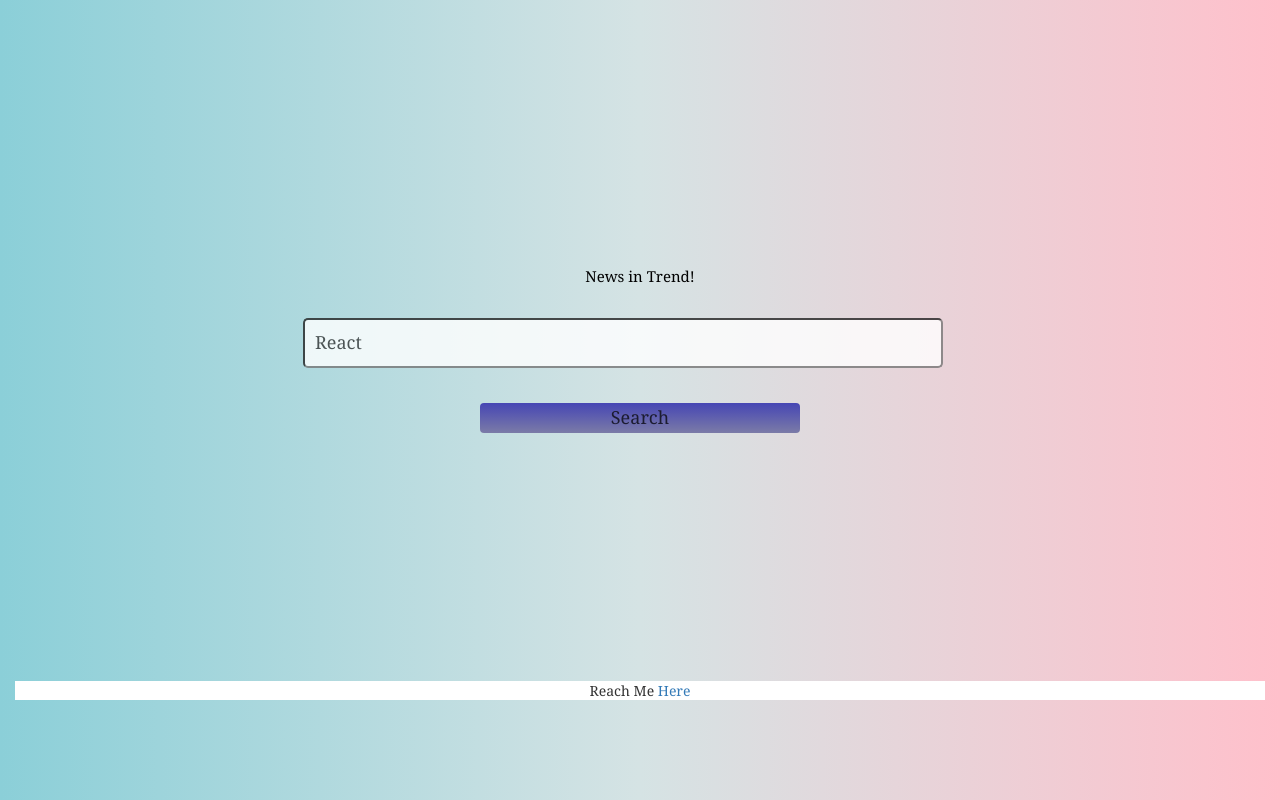
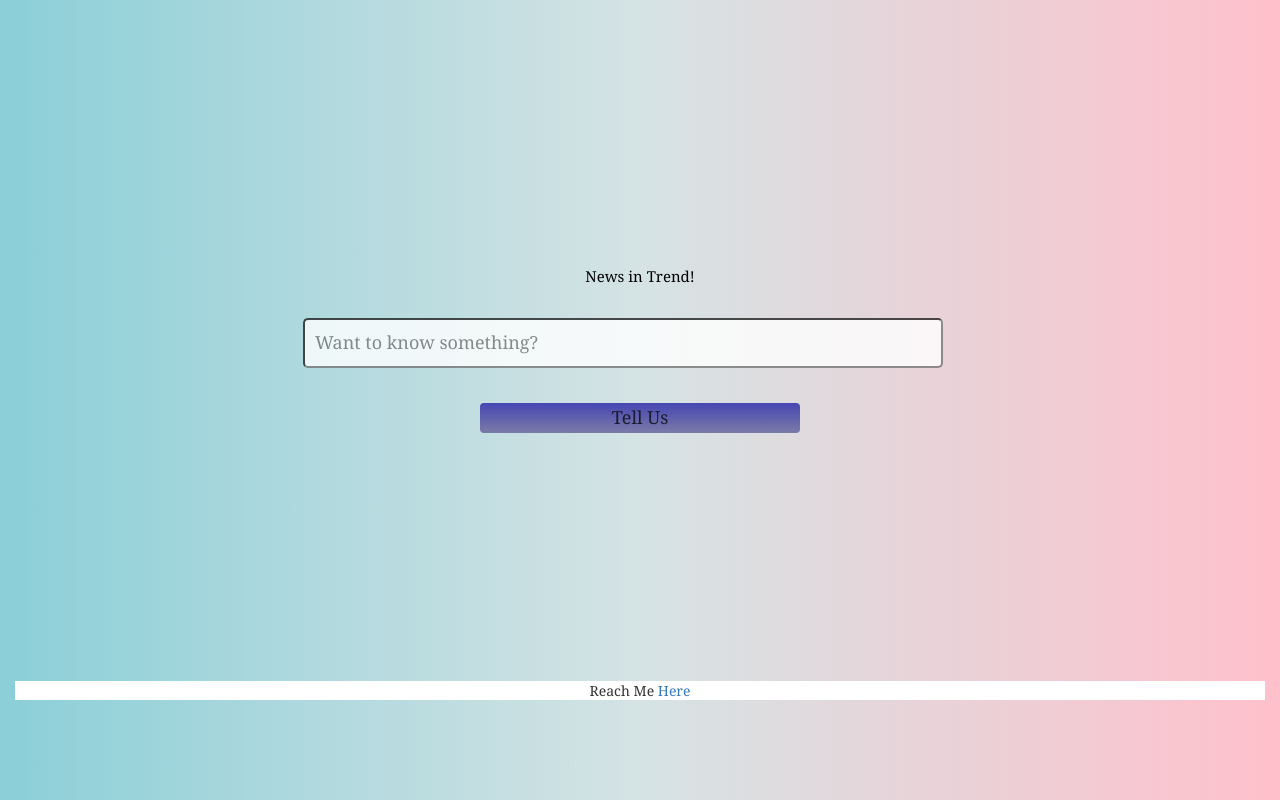
Before and after one commit to CyanGirl/NewsApp, a React (Create React App) app: page /#/ in a window 1280 px wide. Built offline with nearby package versions, Linux system fonts and the light colour scheme.

Commit message:
placeholder added

```diff
--- a/src/Details.js
+++ b/src/Details.js
@@ -26,13 +26,13 @@ const Details = (props) => {
       <h3 className="text-center">
         The ID of this news is: {props.match.params.id}
       </h3>
-      <p className="text-center">
+      <p className="text-center container-fluid">
         Written by <b>{props.location.state.n.author}</b> created at{" "}
         {props.location.state.n.created_at}. With the ID{" "}
         {props.location.state.n.created_at_i}.
       </p>
       <br></br>
-      <p className="text-center">
+      <p className="text-center container-fluid">
         The number of comments in it are {props.location.state.n.num_comments}{" "}
         with the scored points {props.location.state.n.points}
         <br />
--- a/src/open.js
+++ b/src/open.js
@@ -5,18 +5,40 @@ import "./style.css";
 import Footer from "./footer";
 
 const Open = () => {
-  const [searchQ, setSearchQ] = useState("React");
+  const [searchQ, setSearchQ] = useState("");
 
   const handleChange = (e) => {
     e.preventDefault();
     setSearchQ(e.target.value);
   };
 
+  const check = () => {
+    if (searchQ.length > 0) {
+      return (
+        <Link to={{ pathname: "/News", state: searchQ }}>
+          <h4 className="text-center search">Search</h4>
+        </Link>
+      );
+    } else {
+      return (
+        <Link>
+          <h4 className="text-center search">Tell Us</h4>
+        </Link>
+      );
+    }
+  };
+
   const newsForm = () => {
     return (
       <div>
         <form>
-          <input type="text" value={searchQ} onChange={handleChange}></input>
+          <input
+            type="text"
+            value={searchQ}
+            onChange={handleChange}
+            placeholder="Want to know something?"
+            required="true"
+          ></input>
           <br />
           <br />
         </form>
@@ -30,9 +52,7 @@ const Open = () => {
       <h2 className="text-center heading">News in Trend!</h2>
 
       {newsForm()}
-      <Link to={{ pathname: "/News", state: searchQ }}>
-        <h4 className="text-center search">Search</h4>
-      </Link>
+      {check()}
       <br />
       <br />
       <Footer></Footer>
```
